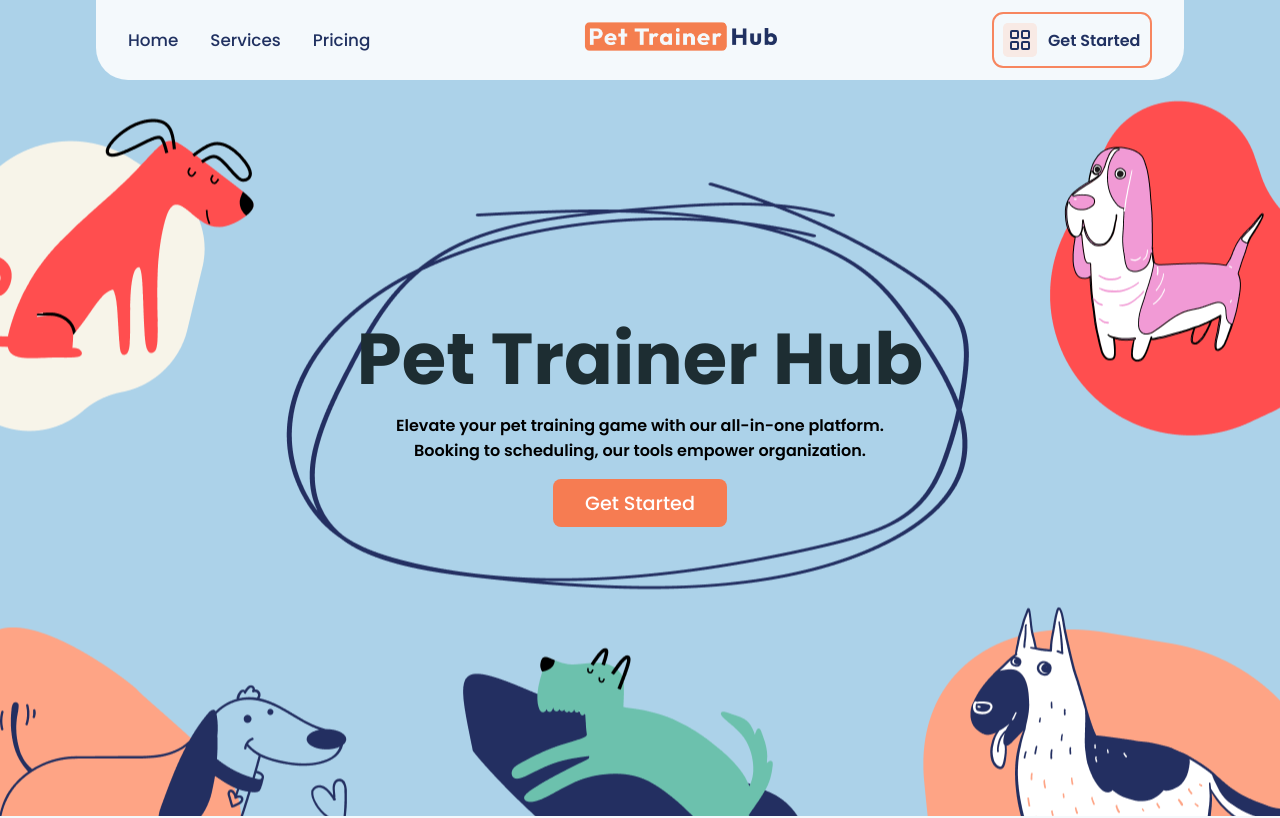
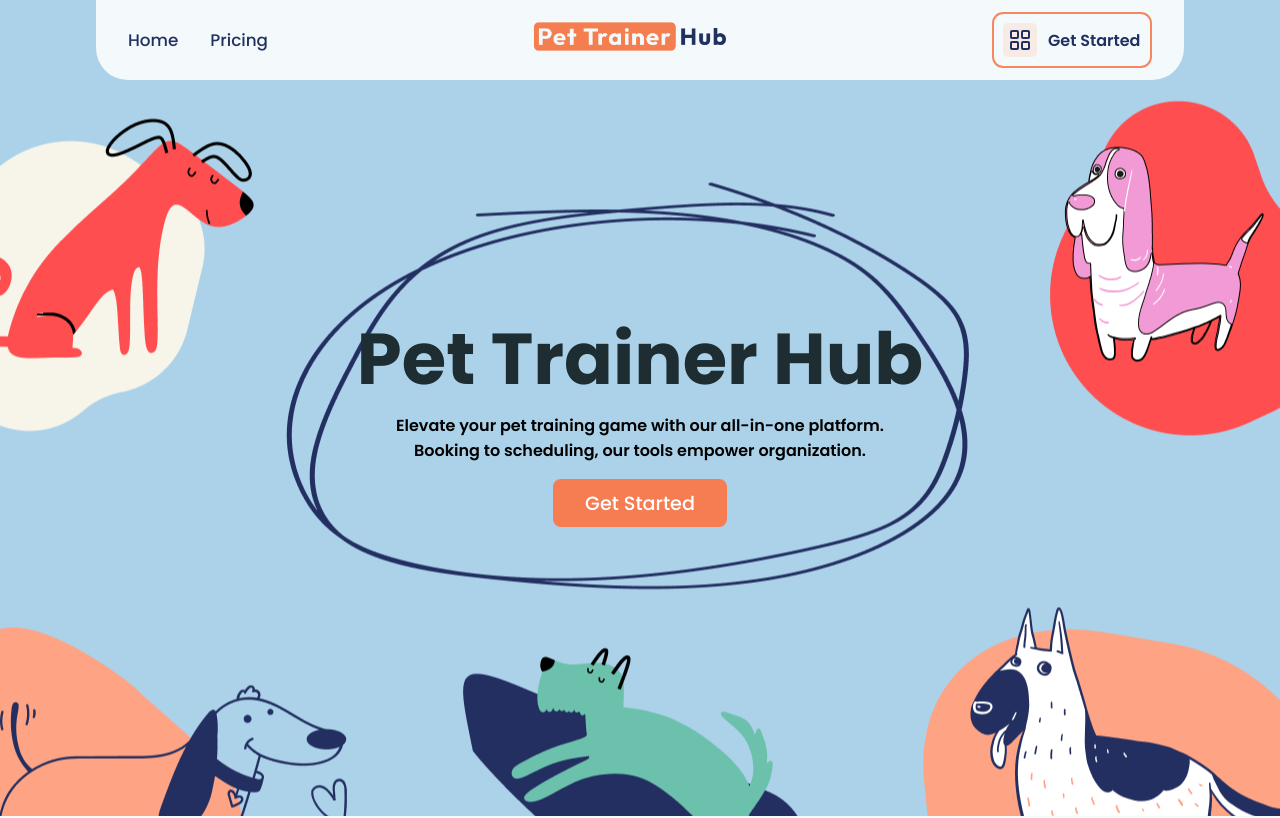
Before and after one commit to HeryRuiz/PetLoverHub, a React (Vite) app: page / in a window 1280 px wide. Shown: the top 818 px of the page. Built offline with nearby package versions, Linux system fonts and the light colour scheme.

Commit message:
finished the home page

```diff
--- a/src/pages/home/Burger.jsx
+++ b/src/pages/home/Burger.jsx
@@ -1,9 +1,9 @@
 import React from "react";
 import "./styles/Burger.css";
 import logo from "../images/logosmall.png";
-import { BookText, HandCoins, Home, Store, X } from "lucide-react";
+import { HandCoins, Home, X } from "lucide-react";
 import { Link } from "react-router-dom";
-function Burger({ onBurger,  offBurger}) {
+function Burger({ onBurger, offBurger }) {
   return (
     <section id="burger">
       <div className="burger__container">
@@ -29,24 +29,8 @@ function Burger({ onBurger,  offBurger}) {
             className="burger__item"
             onClick={() => offBurger("burger__container")}
           >
-            <p>Services</p>
-
-            <Store />
-          </Link>
-
-          <Link
-            className="burger__item"
-            onClick={() => offBurger("burger__container")}
-          >
             <p>Pricing</p>
             <HandCoins />
-          </Link>
-          <Link
-            className="burger__item"
-            onClick={() => offBurger("burger__container")}
-          >
-            <p>Resources</p>
-            <BookText />
           </Link>
           <Link to="/login" className="top__burger__link">
             Get Started
--- a/src/pages/home/Nav.jsx
+++ b/src/pages/home/Nav.jsx
@@ -11,9 +11,8 @@ function Nav({ offBurger, onBurger }) {
       <nav>
         <div className="nav__container">
           <div className="nav__flex">
-            <p>Home</p>
-            <p>Services</p>
-            <p>Pricing</p>
+            <Link to="/">Home</Link>
+            <Link to="/login">Pricing</Link>
           </div>
           <Link to='/'>
             <img src={logo} alt="Logo" className="nav__logo" />
--- a/src/pages/home/styles/Nav.css
+++ b/src/pages/home/styles/Nav.css
@@ -34,15 +34,17 @@ nav {
     display: none;
   }
 }
-.nav__flex p {
+.nav__flex a, .nav__flex a:visited {
+  color: #203161;
   font-weight: 500;
   font-size: 1.05rem;
   transition: all 0.2s ease-in-out;
 }
-.nav__flex p:hover {
+.nav__flex a:hover {
   cursor: pointer;
   color: #f78760;
 }
+
 .nav__started {
   display: flex;
   align-items: center;
```
